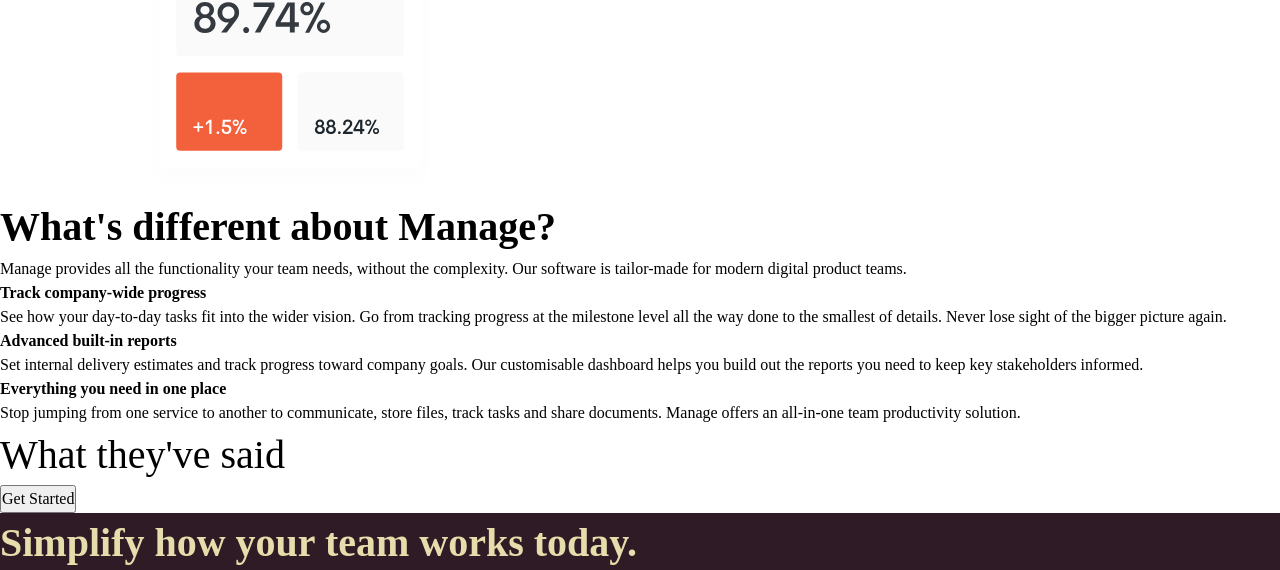
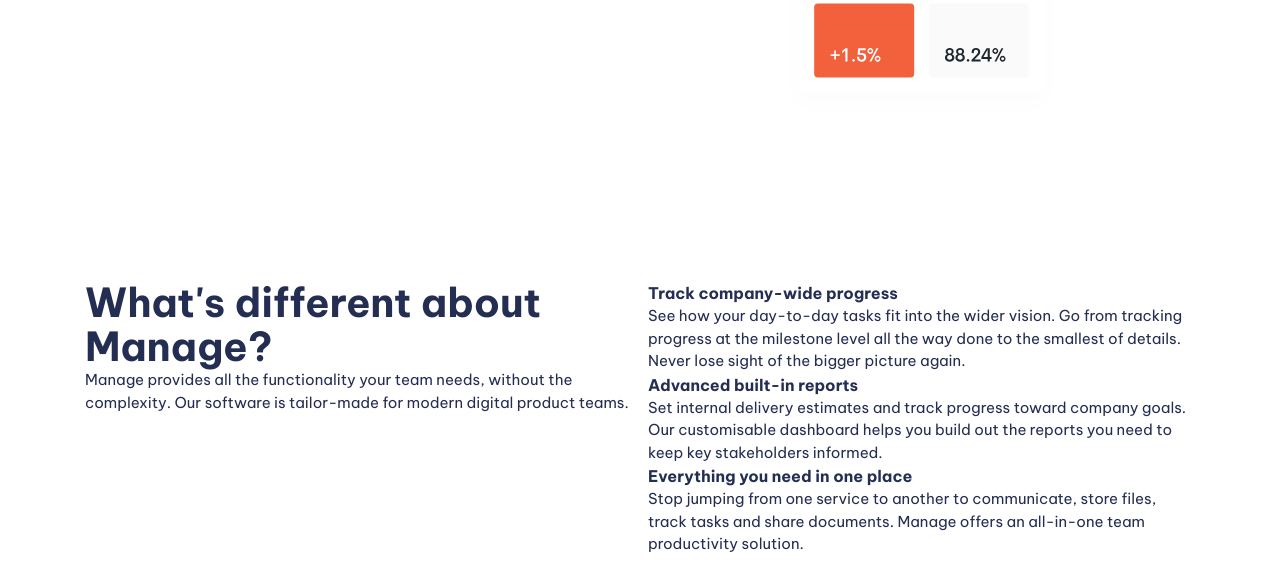
Before and after one commit to pbbyrro/responsive-webpage, a plain HTML site: page index.html in a window 1280 px wide. Shown: the part 636-1206 px from the top of the page. Drawn offline with Linux system fonts and the light colour scheme.

Commit message:
Add general styling

```diff
--- a/index.html
+++ b/index.html
@@ -10,6 +10,7 @@
     <link href="https://fonts.googleapis.com/css2?family=Be+Vietnam+Pro:wght@400;500;700&display=swap" rel="stylesheet">
     <link rel="stylesheet" href="style.css">
   </head>
+
   <body>
     <header class="primary-header">
       <div class="container"></div>
@@ -27,7 +28,7 @@
     </header>
 
     <main>
-      <section>
+      <section class="padding-block-900">
         <div class="container">
           <div class="even-columns">
             <div>
@@ -42,7 +43,7 @@
         </div>
       </section>
 
-      <section>
+      <section class="padding-block-900">
         <div class="container">
           <div class="even-columns">
             <div>
@@ -72,13 +73,13 @@
         </div>
       </section>
 
-      <section class="carousel">
-        <h2 class="fs-secondary-heading">What they've said</h2>
+      <section class="carousel | paddig-block-700">
+        <h2 class="fs-secondary-heading fw-bold">What they've said</h2>
         <!-- Carousel here -->
         <button class="button">Get Started</button>
       </section>
 
-      <section class="cta | bg-primary-400 text-neutral-100">
+      <section class="cta | bg-accent-400 text-neutral-100 padding-block-700">
         <div class="container">
           <div class="even-columns">
             <div>
@@ -94,7 +95,7 @@
       </section>
     </main>
 
-    <footer class="bg-neutral-900 text-neutral-100">
+    <footer class="padding-block-700 bg-neutral-900 text-neutral-100">
       <div class="container">
         <div class="even-columns">
           <div>
--- a/style.css
+++ b/style.css
@@ -1,11 +1,13 @@
 :root {
-    --clr-accent-400: #A15E49;
-    --clr-accent-100: #CA895F;
+    --clr-accent-500: hsl(12, 60%, 45%);
+    --clr-accent-400: hsl(12, 88%, 59%);
+    --clr-accent-300: hsl(12, 88%, 75%);
+    --clr-accent-100: hsl(13, 100%, 96%);
 
-    --clr-primary-400: #2F1B25;
+    --clr-primary-400: hsl(228, 39%, 23%);
 
-    --clr-neutral-100: #e6ddac ;
-    --clr-neutral-900: black;
+    --clr-neutral-900: hsl(232, 12%, 13%);
+    --clr-neutral-100: hsl( 0 0% 100%);
 
     --ff-primary: 'Be Vietnam Pro', sans-serif;
     --ff-body: var(--ff-primary);
@@ -28,6 +30,17 @@
     --fs-secondary-heading: var(--fs-700);
     --fs-nav: var(--fs-500);
     --fs-button: var(--fs-300);
+
+    --size-100: 0.25rem;
+    --size-200: 0.5rem;
+    --size-300: 0.75rem;
+    --size-400: 1rem;
+    --size-500: 1.5rem;
+    --size-600: 2rem;
+    --size-700: 3rem;
+    --size-800: 4rem;
+    --size-900: 5rem;
+
 }
 
 @media (min-width: 50em) {
@@ -144,12 +157,82 @@
 
 .fs-primary-heading {
     font-size: var(--fs-primary-heading);
+    line-height: 1.1;
 }
 .fs-secondary-heading {
     font-size: var(--fs-secondary-heading);
+    line-height: 1.1;
 }
 
 .fs-300 { font-size: var(--fs-300);}
 .fs-400 { font-size: var(--fs-400);}
 .fs-500 { font-size: var(--fs-500);}
 .fs-600 { font-size: var(--fs-600);}
+
+.padding-block-900 {
+    padding-block: var(--size-900);
+}
+
+.padding-block-700 {
+    padding-block: var(--size-700);
+}
+
+.container {
+    --max-width: 1110px;
+    --padding: 1rem;
+
+    width: min(var(--max-width), 100% - (var(--padding) * 2));
+    margin-inline: auto;
+}
+
+.even-columns {
+    display: grid;
+    gap: 1rem;
+}
+
+@media (min-width: 50em) {
+    .even-columns {
+        grid-auto-flow: column;
+        grid-auto-columns: 1fr;
+    }
+}
+
+/* General styling */
+
+body {
+    font-size: var(--fs-body);
+    font-family: var(--ff-body);
+    color: var(--clr-primary-400);
+}
+
+/* Button */
+
+.button {
+    cursor: pointer;
+    text-decoration: none;
+    border: 0;
+    border-radius: 100vmax;
+    padding: 1.25em 2.5em;
+    font-weight: var(--fw-bold);
+    font-size: var(--fs-button);
+    line-height: 1;
+    color: var(--clr-neutral-100);
+    background-color: var(--clr-accent-400);
+    box-shadow: 0 1.125em 1em -1em var(--clr-accent-500);
+}
+
+.button[data-type="inverted"] {
+    background-color: var(--clr-neutral-100);
+    color: var(--clr-accent-400);
+}
+
+.button:hover,
+.button:focus-visible {
+    background-color: var(--clr-accent-300);
+}
+
+.button[data-type="inverted"]:hover,
+.button[data-type="inverted"]:focus-visible {
+    background-color: var(--clr-neutral-100);
+    color: var(--clr-accent-300);
+}
```
